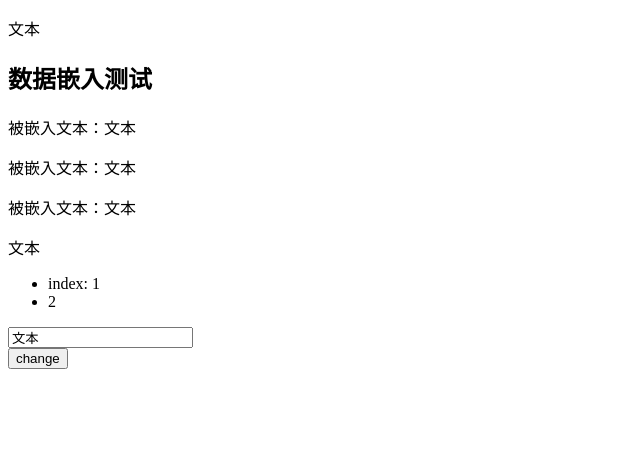
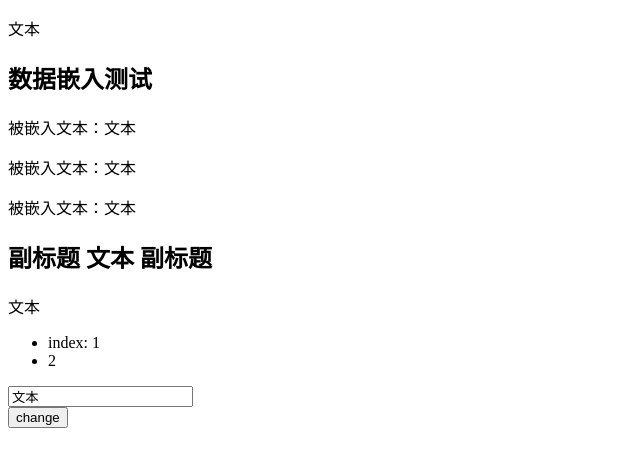
Before and after one commit to hongweifei/cyii, a plain HTML site: page tool/euv/euv.html in a window 1280 px wide. Shown: the whole page, without its empty margins (0-640 px from the left). Drawn offline with Linux system fonts and the light colour scheme.

Commit message:
2024,5,6

```diff
--- a/tool/euv/euv.html
+++ b/tool/euv/euv.html
@@ -21,6 +21,8 @@
                 </p>
             </div>
         </div>
+
+        <h2>{{ subtitle }} {{ text }} {{ subtitle }}</h2>
 
         <div>
             <p>{{ text }}</p>
@@ -46,6 +48,7 @@
         export const app = new EUV({
             elementSelector: "#app",
             data: {
+                subtitle: "副标题",
                 eShow: true,
                 text: "文本",
                 index: 1,
--- a/tool/euv/euv.js
+++ b/tool/euv/euv.js
@@ -189,39 +189,40 @@ export class EUV {
          * @param { Function } dealF 对大括号内容的处理，处理的结果替换原来的值
          */
         const replaceBraceValue = (element, dealF) => {
+            function* getCodeFromTextContent(textContent) {
+                let startIndex, codeEndIndex;
+                let text = textContent;
+                while((startIndex = text.indexOf("{{")) !== -1) {
+                    codeEndIndex = text.indexOf("}}", startIndex);
+                    if (codeEndIndex === -1) break;
+                    const code = text.substring(startIndex + 2, codeEndIndex).trim();
+                    const textEndIndex = codeEndIndex + 2;
+                    yield {
+                        beforeCode: text.substring(0, startIndex),
+                        code,
+                        afterCode: text.substring(textEndIndex),
+                    };
+                    text = text.substring(textEndIndex);
+                    console.log(text);
+                }
+            }
+
             function dealNode(node) {
                 const str = node.textContent;
-                const textLN1 = str.length - 1;
-                for (let i = 0; i < textLN1; i++) {
-                    const c1 = str[i];
-                    const c2 = str[i + 1];
-                    if (c1 === "{" && c2 === "{") {
-                        const startIndex = i;
-                        i++; // 到 c2 位置
-                        let code = "";
-                        while(true) {
-                            if (++i >= textLN1) { // 到最后一个字符，但至少需要两个}}
-                                break;
-                            }
-                            if (str[i] === "}") {
-                                break;
-                            }
-                            code += str[i];
-                        }
-                        if (++i > textLN1) { // 超出字符串
-                            break;
-                        }
-                        if (str[i] !== "}") {
-                            continue; // 下一个循环
-                        }
-
-                        //遇到 {{ 和 }}，执行 code
-                        const result = dealF(code);
-                        node.textContent =
-                            str.substring(0, startIndex) +
-                            result +
-                            str.substring(i + 1);
-                    }
+                const gen = getCodeFromTextContent(str);
+                let { value, done } = gen.next();
+                if (!done) {
+                    node.textContent = "";
+                }
+                while(!done && value) {
+                    const code = value.code;
+                    const result = dealF(code);
+                    console.log(value);
+                    node.textContent +=
+                        value.beforeCode +
+                        result;
+                    console.log(node.textContent);
+                    ({ value, done } = gen.next());
                 }
             }
 
```
